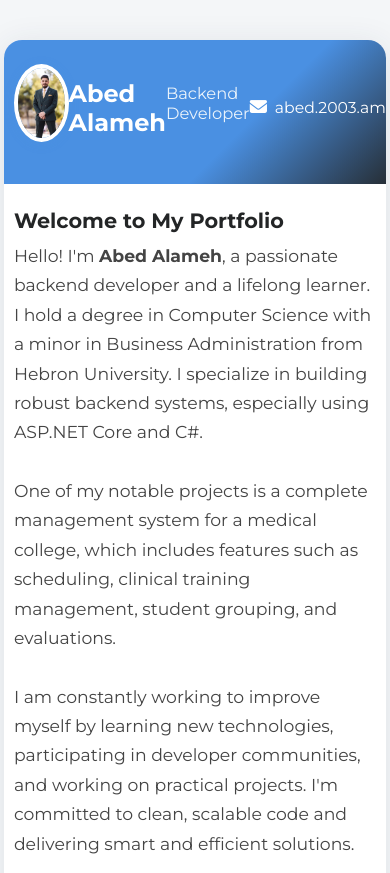
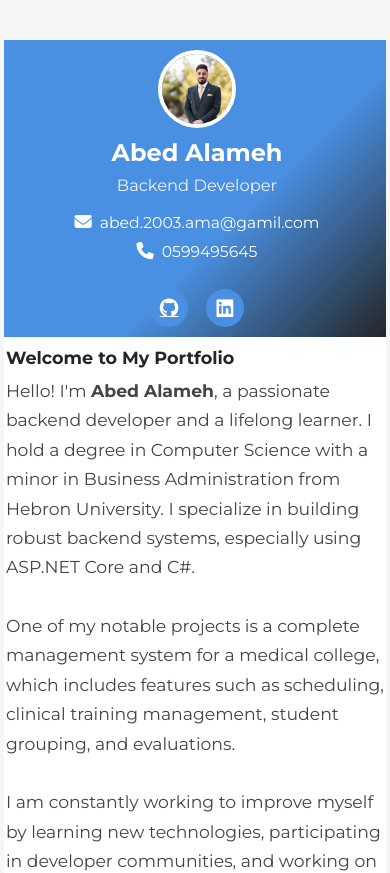
Before and after one commit to abed2003/abed2003.github.io, a plain HTML site: page index.html in a window 390 px wide. Shown: the top 873 px of the page. Drawn offline with Linux system fonts and the light colour scheme.

Commit message:
Update Profile

```diff
--- a/index.html
+++ b/index.html
@@ -151,33 +151,60 @@
     margin-left: 8px;
 }
 
-/* Responsive */
 @media (max-width: 900px) {
     .cv-container {
         flex-direction: column;
         max-width: 98vw;
     }
-
     .cv-sidebar {
         width: 100%;
         flex-direction: row;
         justify-content: flex-start;
-        padding: 24px 10px;
+        align-items: flex-start;
+        padding: 18px 6px;
+        gap: 18px;
     }
-
+    .cv-sidebar .profile-img {
+        width: 110px;
+        height: 110px;
+        margin-bottom: 0;
+        margin-right: 16px;
+    }
+    .cv-sidebar h2, .cv-sidebar .cv-title, .cv-sidebar .cv-info, .cv-sidebar .cv-social {
+        align-items: flex-start;
+        text-align: left;
+    }
     .cv-main {
-        padding: 24px 10px;
+        padding: 18px 6px;
     }
 }
-
 @media (max-width: 600px) {
+    .cv-container {
+        border-radius: 0;
+        box-shadow: none;
+    }
+    .cv-sidebar {
+        flex-direction: column;
+        align-items: center;
+        padding: 10px 2px;
+        gap: 0;
+    }
     .cv-sidebar .profile-img {
         width: 70px;
         height: 70px;
+        margin: 0 0 10px 0;
     }
-
     .cv-main h1 {
-        font-size: 1.3rem;
+        font-size: 1.1rem;
+    }
+    .cv-main {
+        padding: 10px 2px;
+    }
+    .cv-section h3 {
+        font-size: 1rem;
+    }
+    .about, .cv-list li {
+        font-size: 0.97rem;
     }
 }
 
@@ -233,7 +260,6 @@
             Designed and implemented a comprehensive system for managing the medical college's clinical training, scheduling, and student evaluation.
           </span>
         </div>
-        <!-- يمكنك إضافة مشاريع إضافية -->
       </div>
     </div>
   </div>
```
